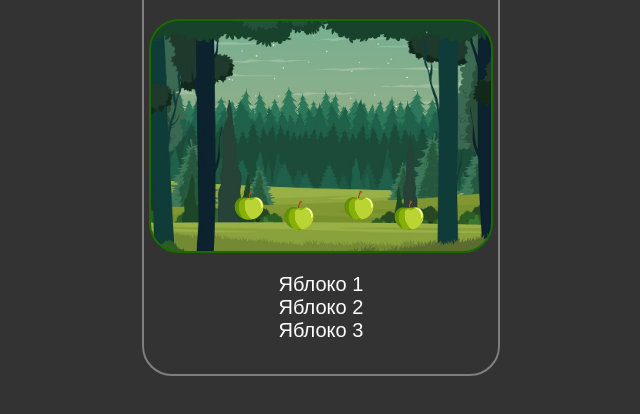
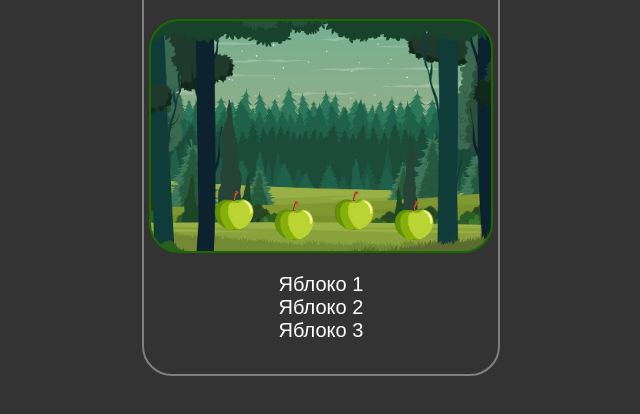
Before and after one commit to A-Ra7/apple, a plain HTML site: page index.html in a window 1280 px wide. Shown: the part 182-596 px from the top of the page, without its empty margins (319-959 px from the left). Drawn offline with Linux system fonts and the light colour scheme.

Commit message:
Add files via upload

```diff
--- a/script.js
+++ b/script.js
@@ -1,8 +1,8 @@
 // Предметы
 const items = [
-    { id: 1, name: "Яблоко", x: 90, y: 300 },
-    { id: 2, name: "Яблоко", x: 140, y: 310 },
-    { id: 3, name: "Яблоко", x: 200, y: 300 },
+    { id: 1, name: "Яблоко", x: 70, y: 300 },
+    { id: 2, name: "Яблоко", x: 130, y: 310 },
+    { id: 3, name: "Яблоко", x: 190, y: 300 },
     { id: 4, name: "Яблоко", x: 250, y: 310 }
 ];
 
--- a/style.css
+++ b/style.css
@@ -84,8 +84,8 @@ body {
     background-image: url(img/apple.png);
     background-size: cover;
     position: absolute;
-    width: 30px;
-    height: 30px;
+    width: 40px;
+    height: 40px;
     border-radius: 50%;
     cursor: pointer;
     animation: fall 2s ease 0s 1 both;
```
